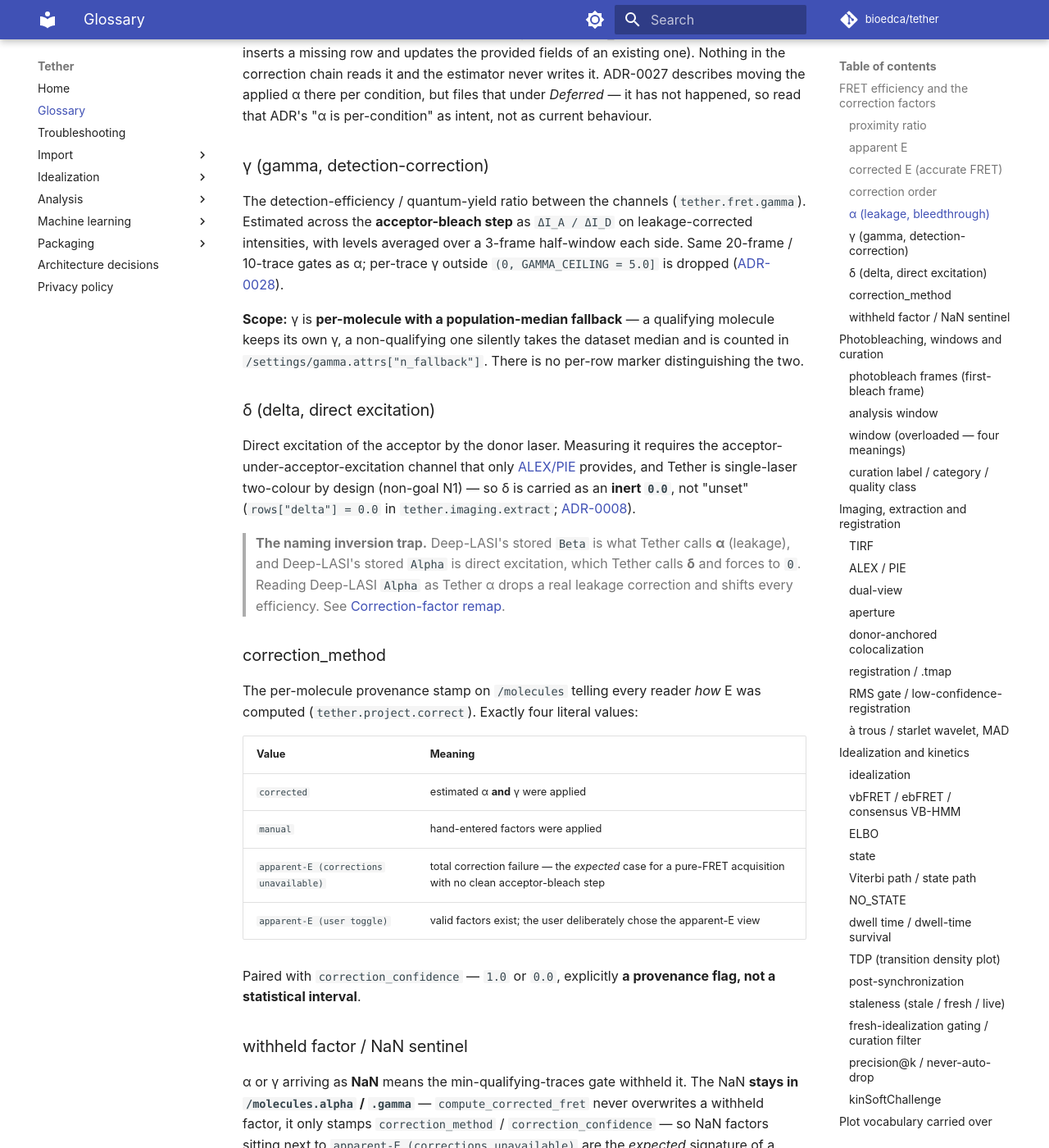
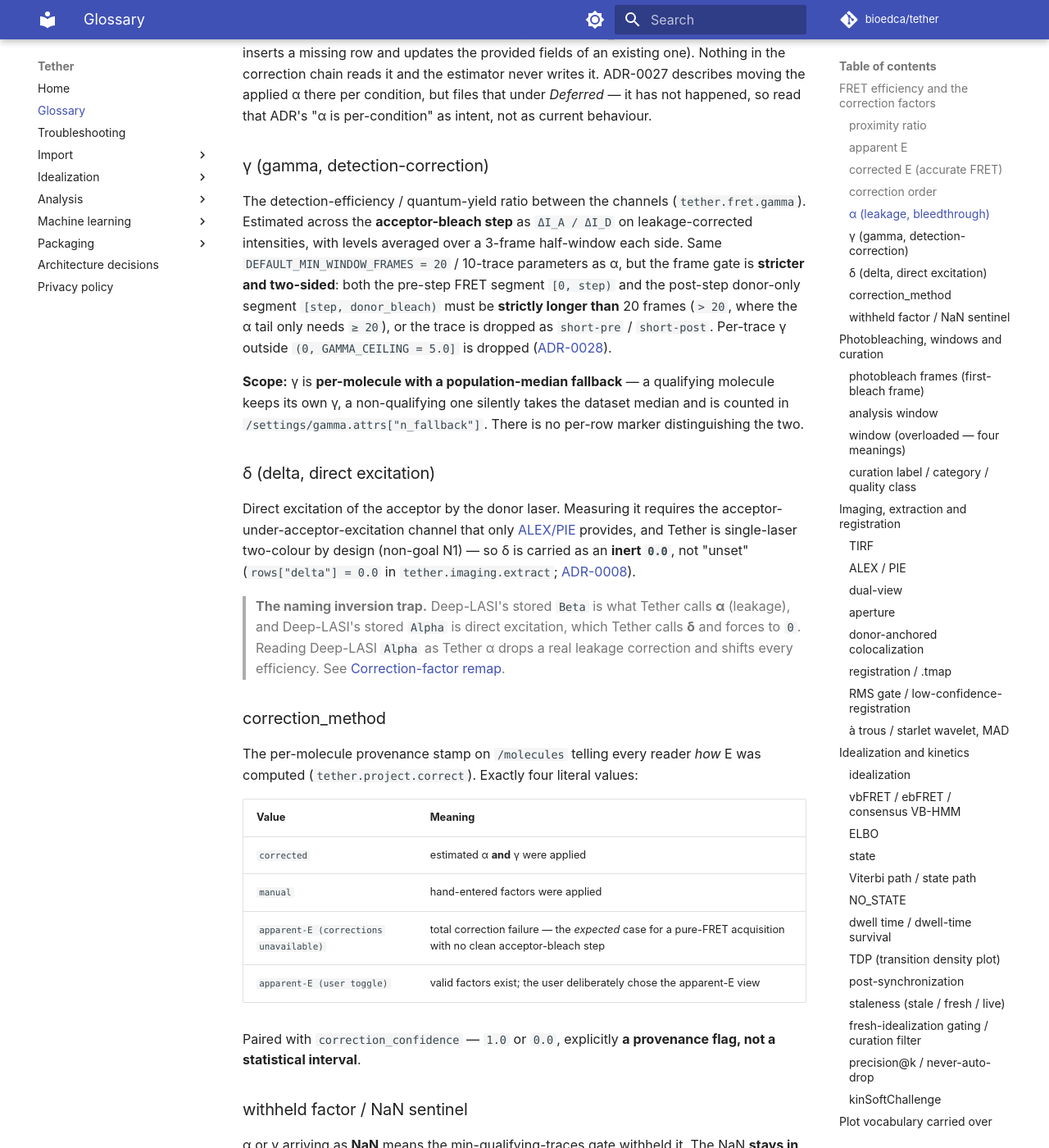
Before and after one commit to bioedca/tether, an MkDocs documentation site: the page built from docs/glossary.md, in a window 1280 px wide and 1400 px high, scrolled down 1962 px. Shown: the whole window at 82% size. Built offline with MkDocs 1.6.1 and Material for MkDocs 9.7.7, drawn with Linux system fonts in a browser that asks for light colours; comment, search, counter and statistics services are not loaded; the version menu is left out; some of the changed text lies outside the part shown.

Commit message:
docs: scope the correction, gamma-gate and setuptools-pin claims to the code
Five review findings on PR #210, each re-verified against the source in this
worktree before editing:

- glossary: the NaN factor survives in /molecules unless a manual override is
  supplied (correct.py:247-250 does overwrite it), so drop the unconditional
  "never overwrites a withheld factor".
- glossary: gamma is NOT the same frame gate as alpha. gamma.py:277-279 rejects
  a segment of exactly 20 on either side (`<=`), while leakage.py:200 accepts a
  20-frame tail (`<`), so a trace planned to the documented minimum passes alpha
  and silently loses gamma.
- glossary: only accept / reject / un-reject append to /labels/table
  (labels.py:275, reached solely from set_curation_label and its three
  wrappers). A category keystroke writes no row - gui/shell.py:883-889 only
  emits a status message.
- troubleshooting: an override replaces only the factor it names, so "supplied
  together" is true of this total-failure state, not of the API in general.
- troubleshooting: revert the installer setuptools claim. construct.yaml stages
  two wheels, post_install.{sh,bat} pip-install only those two and never touch
  setuptools, and sidecar/conda-lock.yml resolves 82.0.1 - the third-wheel fix
  is still open in #213, so an installed-app user needs the manual downgrade
  too and must not be told their symptom is a bug.

Validated with `mkdocs build --strict` (mkdocs 1.6.1 / material 9.7.7 /
mike 2.2.0, the requirements-docs.txt pins): clean, no warnings.

```diff
--- a/docs/glossary.md
+++ b/docs/glossary.md
@@ -88,8 +88,12 @@
 The detection-efficiency / quantum-yield ratio between the channels
 (`tether.fret.gamma`). Estimated across the **acceptor-bleach step** as `ΔI_A / ΔI_D` on
 leakage-corrected intensities, with levels averaged over a 3-frame half-window each side.
-Same 20-frame / 10-trace gates as α; per-trace γ outside `(0, GAMMA_CEILING = 5.0]` is
-dropped ([ADR-0028](adr/0028-gamma-acceptor-bleach-step-estimator.md)).
+Same `DEFAULT_MIN_WINDOW_FRAMES = 20` / 10-trace parameters as α, but the frame gate is
+**stricter and two-sided**: both the pre-step FRET segment `[0, step)` and the post-step
+donor-only segment `[step, donor_bleach)` must be **strictly longer than** 20 frames (`> 20`,
+where the α tail only needs `≥ 20`), or the trace is dropped as `short-pre` / `short-post`.
+Per-trace γ outside `(0, GAMMA_CEILING = 5.0]` is dropped
+([ADR-0028](adr/0028-gamma-acceptor-bleach-step-estimator.md)).
 
 **Scope:** γ is **per-molecule with a population-median fallback** — a qualifying molecule
 keeps its own γ, a non-qualifying one silently takes the dataset median and is counted in
@@ -127,9 +131,9 @@
 ### withheld factor / NaN sentinel
 
 α or γ arriving as **NaN** means the min-qualifying-traces gate withheld it. The NaN **stays
-in `/molecules.alpha` / `.gamma`** — `compute_corrected_fret` never overwrites a withheld
-factor, it only stamps `correction_method` / `correction_confidence` — so NaN factors sitting
-next to `apparent-E (corrections unavailable)` are the *expected* signature of a withhold, not
+in `/molecules.alpha` / `.gamma`** — absent a manual override `compute_corrected_fret` only
+stamps `correction_method` / `correction_confidence` — so NaN factors sitting next to
+`apparent-E (corrections unavailable)` are the *expected* signature of a withhold, not
 corruption (see
 [the batch says `correct=done` but no corrections were applied](troubleshooting.md#the-batch-says-correctdone-but-no-corrections-were-applied)).
 What the writer never emits is a NaN **corrected E**: a non-finite factor routes the molecule
@@ -191,8 +195,10 @@
 
 A **reject is a reversible sticky tag, never a deletion**: it persists, carries across files
 on [molecule_key](#molecule-vs-trace), is one-click reversible, and is excluded by the
-**toggleable** curation filter (`include_rejected=False` by default). Every keystroke also
-appends one provenance-stamped row to `/labels/table`.
+**toggleable** curation filter (`include_rejected=False` by default). Each accept, reject and
+un-reject appends one provenance-stamped row to `/labels/table`; a category assignment does
+not — `tether.project.labels` scopes that append-only log to the accept/reject events, and
+`category` lives only on `/molecules`.
 
 ---
 
```
Also changed, not shown: docs/troubleshooting.md (+15 -13 lines).
